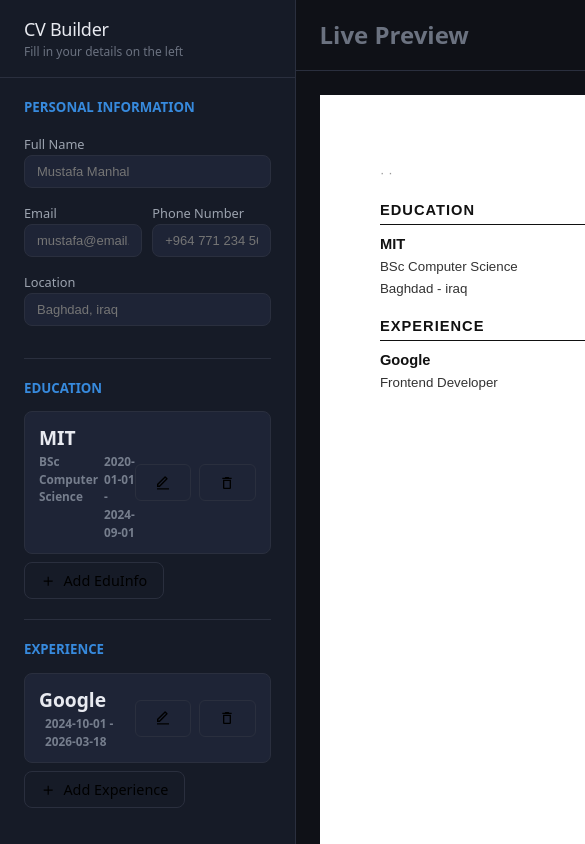
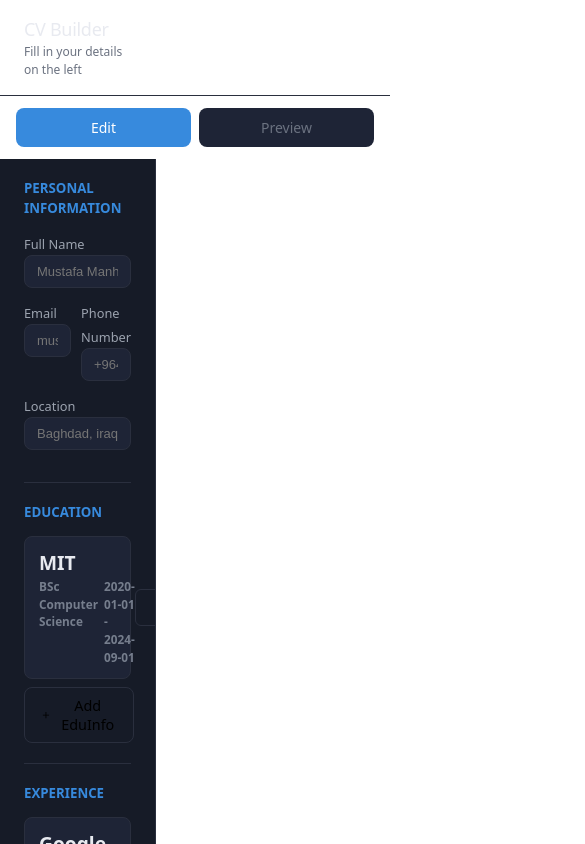
Before and after one commit to MustafaManhall/cv-application, a React (Vite) app: page / in a window 390 px wide. Shown: the top 844 px of the page, 585 px wide, since content can reach past the window. Built offline with nearby package versions, Linux system fonts and the light colour scheme.

Commit message:
fix: align navbar headers with sidebar and preview columns

```diff
--- a/src/App.jsx
+++ b/src/App.jsx
@@ -3,10 +3,11 @@ import { EduInfo } from "./components/eduInfo";
 import { PersonalInfo } from "./components/personalInfo";
 import { PracticalExp } from "./components/practicalExperience";
 import { Preview } from "./components/preview";
-import { DownloadCv } from "./components/downloadCv";
 import { Card } from "./components/card";
 import { IoMdAdd } from "react-icons/io";
 import "./styles/App.css";
+import { SwitcherTab } from "./components/switcherTab";
+import { Navbar } from "./components/navbar";
 
 function App() {
   const [personalInfo, setPersonalInfo] = useState({
@@ -46,6 +47,8 @@ function App() {
   const [selectedExp, setSelectedExp] = useState(null);
 
   const cv = useRef();
+
+  const [activeTab, setActiveTab] = useState("edit");
 
   function handleIsFormOpen(form) {
     setIsFormOpen({ ...isFormOpen, [form]: true });
@@ -127,13 +130,16 @@ function App() {
     setIsFormOpen({ ...isFormOpen, [form]: false });
   }
 
+  function handleActiveTab(tab) {
+    setActiveTab(tab);
+  }
+
   return (
     <>
-      <div className="sidebar">
-        <div className="sidebar-header">
-          <h1>CV Builder</h1>
-          <p>Fill in your details on the left</p>
-        </div>
+      <Navbar cvRef={cv} activeTab={activeTab} />
+      <SwitcherTab activeTab={activeTab} handleActiveTab={handleActiveTab} />
+      <main>
+        <div className={`sidebar ${activeTab === "edit" ? "active" : ""}`}>
           <div className="sidebar-content">
             <PersonalInfo
               personalInfo={personalInfo}
@@ -195,8 +201,8 @@ function App() {
             )}
           </div>
         </div>
-      <div className="preview">
-        <DownloadCv cvRef={cv} />
+
+        <div className={`preview ${activeTab === "preview" ? "active" : ""}`}>
           <Preview
             personalInfo={personalInfo}
             eduData={eduList}
@@ -204,6 +210,7 @@ function App() {
             cvRef={cv}
           />
         </div>
+      </main>
     </>
   );
 }
--- a/src/components/downloadCv.jsx
+++ /dev/null
@@ -1,20 +0,0 @@
-import html2pdf from "html2pdf.js";
-import "../styles/downloadCv.css";
-
-function DownloadCv({ cvRef }) {
-  function handleDownload() {
-    const element = cvRef.current;
-    html2pdf().from(element).save();
-  }
-
-  return (
-    <div className="preview-header">
-      <h2>Live Preview</h2>
-      <button className="downloadBtn" onClick={handleDownload}>
-        Download Cv
-      </button>
-    </div>
-  );
-}
-
-export { DownloadCv };
--- /dev/null
+++ b/src/components/navbar.jsx
@@ -0,0 +1,27 @@
+import html2pdf from "html2pdf.js";
+import "../styles/navbar.css";
+
+function Navbar({ cvRef, activeTab }) {
+
+  function handleDownload() {
+    const element = cvRef.current;
+    html2pdf().from(element).save();
+  }
+
+  return (
+    <nav>
+      <div className={`sidebar-header ${activeTab === "edit" ? "active" : ""}`}>
+        <h1>CV Builder</h1>
+        <p>Fill in your details on the left</p>
+      </div>
+      <div className={`preview-header ${activeTab === "preview" ? "active" : ""}`}>
+        <h2>Live Preview</h2>
+        <button className="downloadBtn" onClick={handleDownload}>
+          Download Cv
+        </button>
+      </div>
+    </nav>
+  );
+}
+
+export { Navbar };
--- /dev/null
+++ b/src/components/switcherTab.jsx
@@ -0,0 +1,12 @@
+import "../styles/switcherTab.css";
+
+function SwitcherTab({activeTab, handleActiveTab}) {
+    return (
+        <div className="switcher-btns">
+            <button className={activeTab === "edit" ? "active" : ""} onClick={() => handleActiveTab("edit")}>Edit</button>
+            <button className={activeTab === "preview" ? "active" : ""} onClick={() => handleActiveTab("preview")} >Preview</button>
+        </div>
+    );
+}
+
+export { SwitcherTab };
--- a/src/styles/App.css
+++ b/src/styles/App.css
@@ -1,5 +1,10 @@
 #root {
   margin: 0 auto;
+  display: flex;
+  flex-direction: column;
+}
+
+main {
   display: flex;
 }
 
@@ -10,11 +15,12 @@
 }
 
 .preview {
-  flex: 1;
+  height: 100vh;
+  width: 100%;
   background: #0f1117;
   display: flex;
-  flex-direction: column;
-  height: 100vh;
+  justify-content: center;
+  flex: 1;
 }
 
 .sidebar {
@@ -23,15 +29,10 @@
   display: flex;
   flex-direction: column;
   height: 100vh;
-}
-
-.sidebar-header {
-  padding: 20px 24px 16px;
-  border-bottom: 1px solid #2a2f3e;
+  width: 40vw;
 }
 
 .sidebar-content {
-  flex: 1;
   overflow-y: auto;
   padding: 20px 24px;
   background: #161b27;
@@ -44,15 +45,14 @@
   gap: 8px;
 }
 
-.sidebar-header h1 {
-  font-size: 18px;
-  font-weight: 500;
-  color: #e8eaf0;
-  letter-spacing: -0.3px;
+@media (max-width: 768px) {
+
+  .sidebar,
+  .preview {
+    display: none;
+  }
+
+  .active {
+    display: flex;
+  }
 }
-
-.sidebar-header p {
-    font-size: 12px;
-    color: #6b7280;
-    margin-top: 3px;
-}
--- a/src/styles/downloadCv.css
+++ /dev/null
@@ -1,28 +0,0 @@
-* {
-    box-sizing: border-box;
-    margin: 0;
-    padding: 0;
-}
-
-.preview-header {
-    padding: 16px 24px;
-    border-bottom: 1px solid #2a2f3e;
-    display: flex;
-    justify-content: space-between;
-    align-items: center;
-}
-
-.preview-header h2 {
-    color: #6b7280;
-}
-
-.downloadBtn {
-   background: #378ADD;
-    color: #fff;
-    border: none;
-    padding: 8px 20px;
-    border-radius: 8px;
-    font-size: 1rem;
-    font-weight: 500;
-    cursor: pointer;
-}
--- a/src/styles/index.css
+++ b/src/styles/index.css
@@ -18,6 +18,7 @@ a {
   color: #378ADD;
   text-decoration: inherit;
 }
+
 a:hover {
   color: #378ADD;
 }
@@ -44,9 +45,11 @@ button {
   cursor: pointer;
   transition: border-color 0.25s;
 }
+
 button:hover {
   border-color: #378ADD;
 }
+
 button:focus,
 button:focus-visible {
   outline: 4px auto -webkit-focus-ring-color;
@@ -57,9 +60,11 @@ button:focus-visible {
     color: #213547;
     background-color: #ffffff;
   }
+
   a:hover {
     color: #378ADD;
   }
+
   button {
     background-color: #f9f9f9;
   }
--- /dev/null
+++ b/src/styles/navbar.css
@@ -0,0 +1,66 @@
+* {
+  box-sizing: border-box;
+  margin: 0;
+  padding: 0;
+}
+
+nav {
+  display: flex;
+  justify-content: space-between;
+  border-bottom: 1px solid #2a2f3e;
+}
+
+.preview-header {
+  padding: 16px 24px;
+  display: flex;
+  flex: 1;
+  justify-content: space-between;
+  align-items: center;
+}
+
+.sidebar-header {
+  width: 40vw;
+  display: flex;
+  flex-direction: column;
+  padding: 20px 24px 16px;
+}
+
+.preview-header h2 {
+  color: #6b7280;
+}
+
+.downloadBtn {
+  background: #378ADD;
+  color: #fff;
+  border: none;
+  padding: 8px 20px;
+  border-radius: 8px;
+  font-size: 1rem;
+  font-weight: 500;
+  cursor: pointer;
+}
+
+.sidebar-header h1 {
+  font-size: 18px;
+  font-weight: 500;
+  color: #e8eaf0;
+  letter-spacing: -0.3px;
+}
+
+.sidebar-header p {
+  font-size: 12px;
+  color: #6b7280;
+  margin-top: 3px;
+}
+
+@media (max-width: 768px) {
+
+  .preview-header,
+  .sidebar-header {
+    display: none;
+  }
+
+  .active {
+    display: block;
+  }
+}
--- a/src/styles/preview.css
+++ b/src/styles/preview.css
@@ -1,14 +1,19 @@
+ * {
+   box-sizing: border-box;
+   margin: 0;
+   padding: 0;
+ }
+
  .preview-area {
-  display: flex;
-  justify-content: center;
-  align-items: flex-start;
+   height: 100vh;
+   width: 50vw;
    padding: 24px;
    overflow-y: auto;
  }
 
  .a4-paper {
-  width: 794px;
-  min-height: 100vh;
+   width: 100%;
+   height: 100%;
    background: #fff;
    padding: 16mm 16mm;
    color: #111;
--- /dev/null
+++ b/src/styles/switcherTab.css
@@ -0,0 +1,29 @@
+.switcher-btns {
+  display: none;
+}
+
+@media (max-width: 768px) {
+  .switcher-btns {
+    display: flex;
+    gap: 8px;
+    padding: 12px 16px;
+  }
+
+  .switcher-btns button {
+    flex: 1;
+    padding: 10px;
+    border: none;
+    border-radius: 8px;
+    background: #1e2436;
+    color: #6b7280;
+    font-size: 14px;
+    font-weight: 500;
+    cursor: pointer;
+    transition: all 0.2s;
+  }
+
+  .switcher-btns button.active {
+    background: #378ADD;
+    color: #fff;
+  }
+}
--- a/vite.config.js
+++ b/vite.config.js
@@ -3,6 +3,6 @@ import react from '@vitejs/plugin-react'
 
 // https://vite.dev/config/
 export default defineConfig({
-  base: '/cv-application',
+  // base: '/cv-application',
   plugins: [react()],
 })
```
Lines whose indentation alone changed are shown as unchanged.
